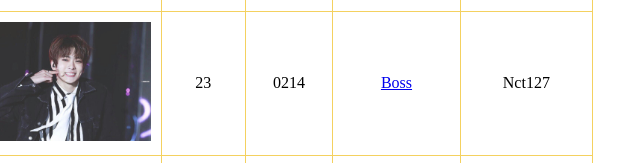
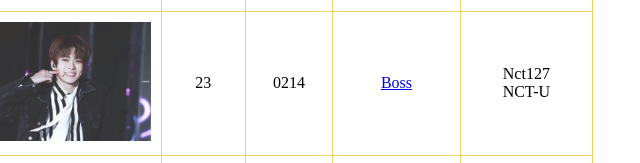
Before and after one commit to inkyuko/webstudy, a plain HTML site: page members/sinjyeon/table.html in a window 1280 px wide. Shown: the part 191-354 px from the top of the page, 47-687 px from the left. Drawn offline with Linux system fonts and the light colour scheme; grey boxes are pictures that could not be loaded.

Commit message:
Add files via upload

```diff
--- a/members/sinjyeon/table.html
+++ b/members/sinjyeon/table.html
@@ -49,7 +49,8 @@
 				<td>23</td>
 				<td>0214</td>
 				<td><a href="https://www.youtube.com/watch?v=0AUFyFEt35g">Boss</a></td>
-				<td>Nct127</td>
+				<td>Nct127
+					<br>NCT-U</td>
 
 			</tr>
 				<tr>
```
